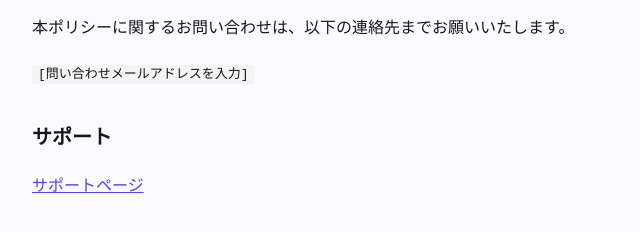
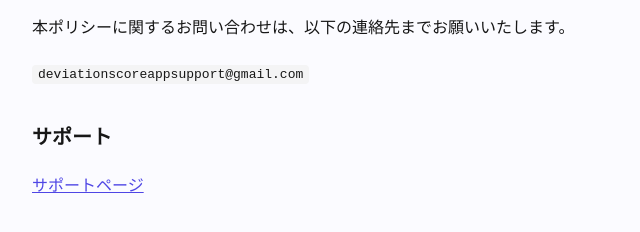
Before and after one commit to unnnya5-hue/DeviationScoreApp, a plain HTML site: page docs/public/privacy.html in a window 1280 px wide. Shown: the part 1402-1634 px from the top of the page, 198-838 px from the left. Drawn offline with Linux system fonts and the light colour scheme.

Commit message:
Add support contact email

```diff
--- a/docs/public/privacy.html
+++ b/docs/public/privacy.html
@@ -65,7 +65,7 @@
 
     <h2>お問い合わせ</h2>
     <p>本ポリシーに関するお問い合わせは、以下の連絡先までお願いいたします。</p>
-    <p><code>[問い合わせメールアドレスを入力]</code></p>
+    <p><code>deviationscoreappsupport@gmail.com</code></p>
 
     <h2>サポート</h2>
     <p><a href="./support.html">サポートページ</a></p>
```
Also changed, not shown: docs/public/support.html (+1 -1 lines), 5 other files.
